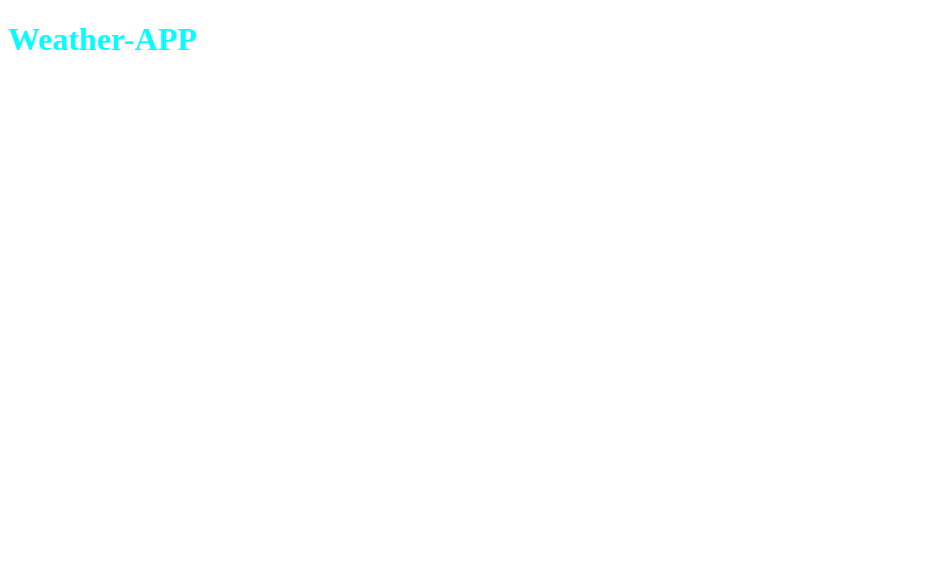
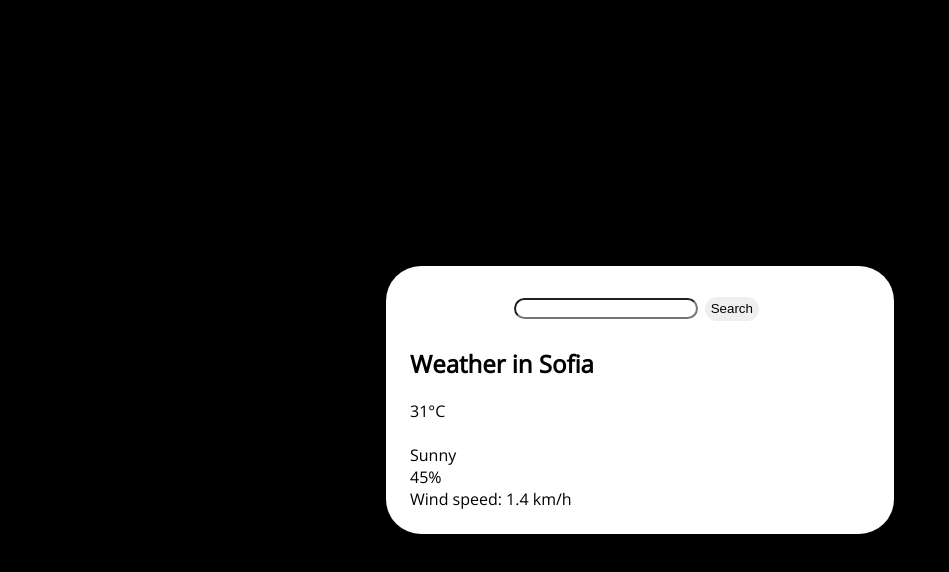
Before and after one commit to RumenKyulyumov/weather-app, a plain HTML site: page index.html in a window 1280 px wide. Shown: the whole page, without its empty margins (0-949 px from the left). Drawn offline with nearby package versions, Linux system fonts and the light colour scheme.

Commit message:
adding style and structure

```diff
--- a/index.html
+++ b/index.html
@@ -6,9 +6,26 @@
     <meta name="viewport" content="width=device-width, initial-scale=1.0" />
     <title>Weather-APP</title>
     <link rel="stylesheet" href="styles.css" />
+    <link rel="preconnect" href="https://fonts.googleapis.com">
+    <link rel="preconnect" href="https://fonts.gstatic.com" crossorigin>
+    <link href="https://fonts.googleapis.com/css2?family=Open+Sans:ital,wght@0,400;1,500&family=Raleway:wght@300&family=Roboto:wght@300&display=swap" rel="stylesheet">
     <script src="functionality.js"></script>
   </head>
   <body>
-    <h1>Weather-APP</h1>
+    <div class="main-window">
+      <div class="search-box">
+        <input type="text" class="search-bar" />
+        <button>Search</button>
+        </button>
+      </div>
+      <div class="weather">
+        <h2 class="city">Weather in Sofia</h2>
+        <div class="temp">31°C</div>
+        <img src="" alt="" class="icon">
+        <div class="weather-description">Sunny</div>
+        <div class="humidity">45%</div>
+        <div class="wind">Wind speed: 1.4 km/h</div>
+      </div>
+    </div>
   </body>
 </html>
--- a/styles.css
+++ b/styles.css
@@ -1,3 +1,40 @@
 body {
-  color: aqua;
+  display: flex;
+  justify-content: center;
+  align-items: center;
+  height: 100vh;
+  background: black;
+  margin: 0;
+  font-family: "Open Sans", sans-serif;
 }
+
+.main-window {
+  background: white;
+  border-radius: 35px;
+  width: 100%;
+  padding: 1.5em;
+  max-width: 460px;
+}
+
+.search-box {
+  display: flex;
+  justify-content: center;
+  align-items: center;
+}
+
+button {
+  margin: 0.5em;
+  border-radius: 30px;
+  border: none;
+  height: 1.8em;
+}
+
+button:hover {
+  background: silver;
+  cursor: pointer;
+}
+
+input.search-bar {
+  border-radius: 30px;
+  padding: 0.1em;
+}
```
